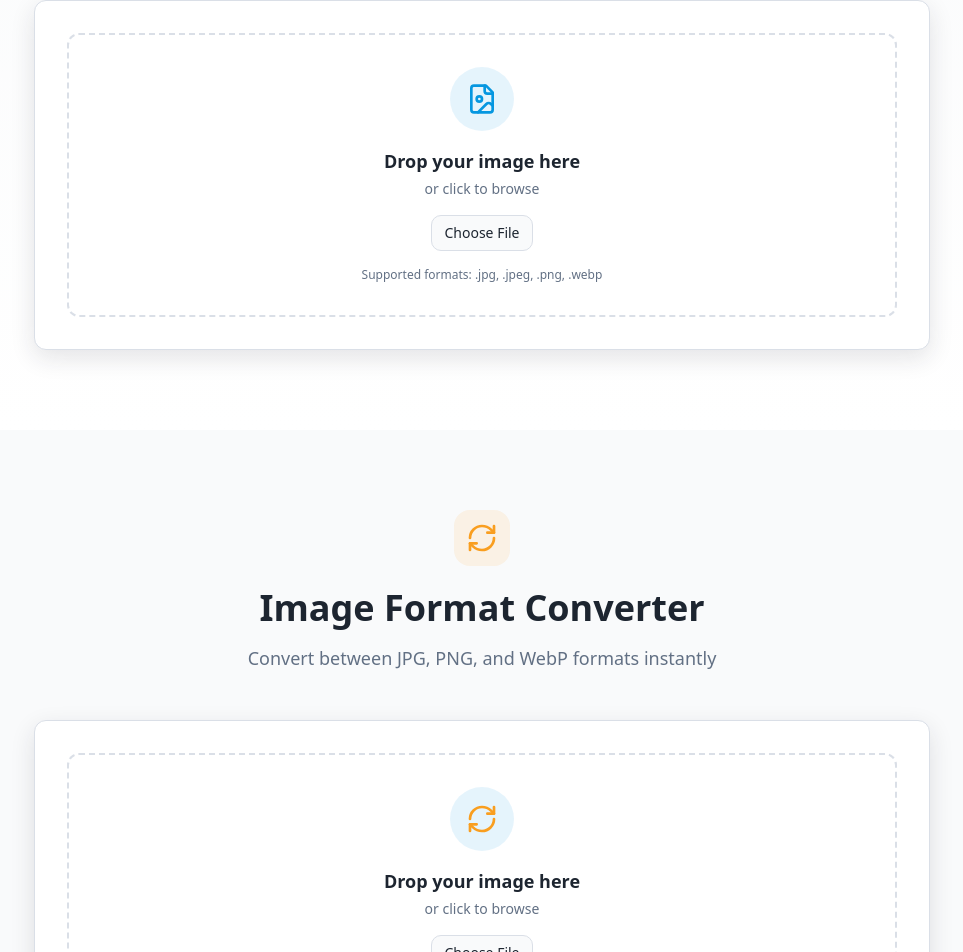
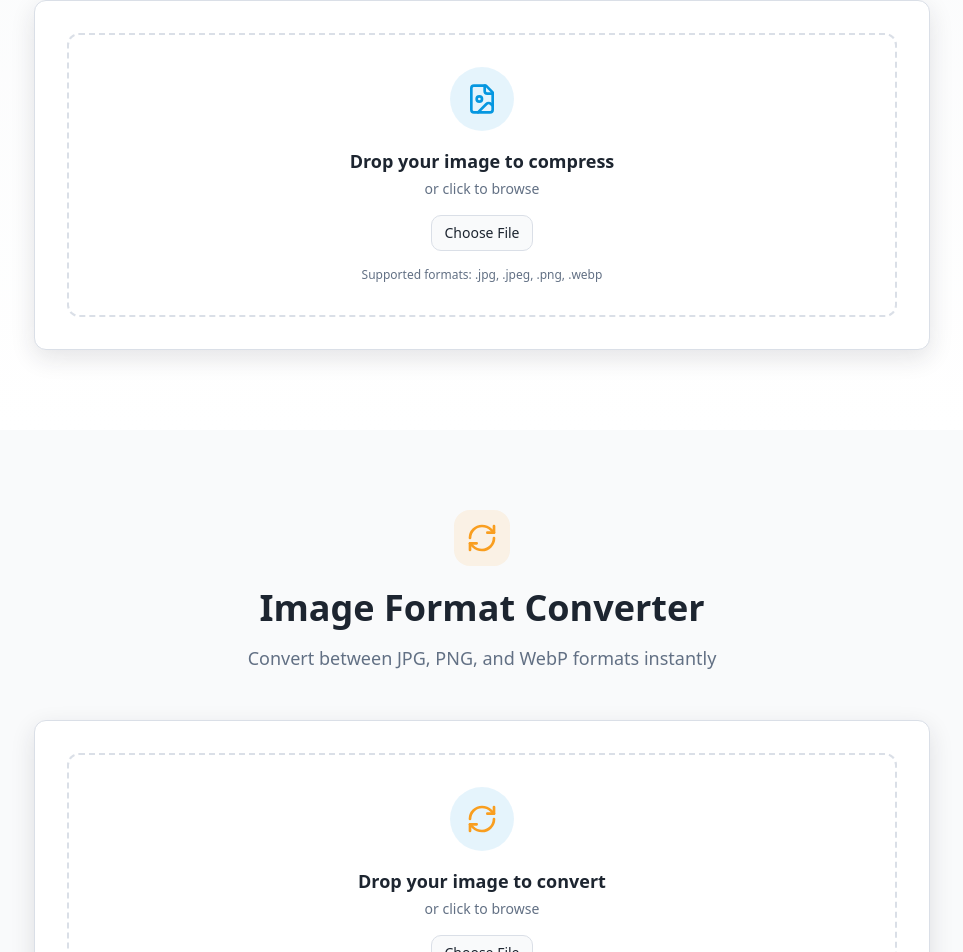
Before and after one commit to Minhaj-hub/webby-crafts, a React (Vite) app: page / in a window 1280 px wide. Shown: the part 1090-2042 px from the top of the page, without its empty margins (158-1121 px from the left). Built offline with nearby package versions, Linux system fonts and the light colour scheme; the HTML template or start-up script is replaced by a standard one.

Commit message:
Fix: Image converter uploads to wrong section

```diff
--- a/src/components/ImageCompressor.tsx
+++ b/src/components/ImageCompressor.tsx
@@ -92,7 +92,7 @@ export const ImageCompressor = () => {
                 onFileSelect={handleFileSelect}
                 acceptedFormats={[".jpg", ".jpeg", ".png", ".webp"]}
                 icon={<FileImage className="w-8 h-8 text-primary" />}
-                title="Drop your image here"
+                title="Drop your image to compress"
                 description="or click to browse"
               />
 
--- a/src/components/ImageConverter.tsx
+++ b/src/components/ImageConverter.tsx
@@ -89,7 +89,7 @@ export const ImageConverter = () => {
                 onFileSelect={handleFileSelect}
                 acceptedFormats={[".jpg", ".jpeg", ".png", ".webp"]}
                 icon={<RefreshCw className="w-8 h-8 text-accent" />}
-                title="Drop your image here"
+                title="Drop your image to convert"
                 description="or click to browse"
               />
 
```
